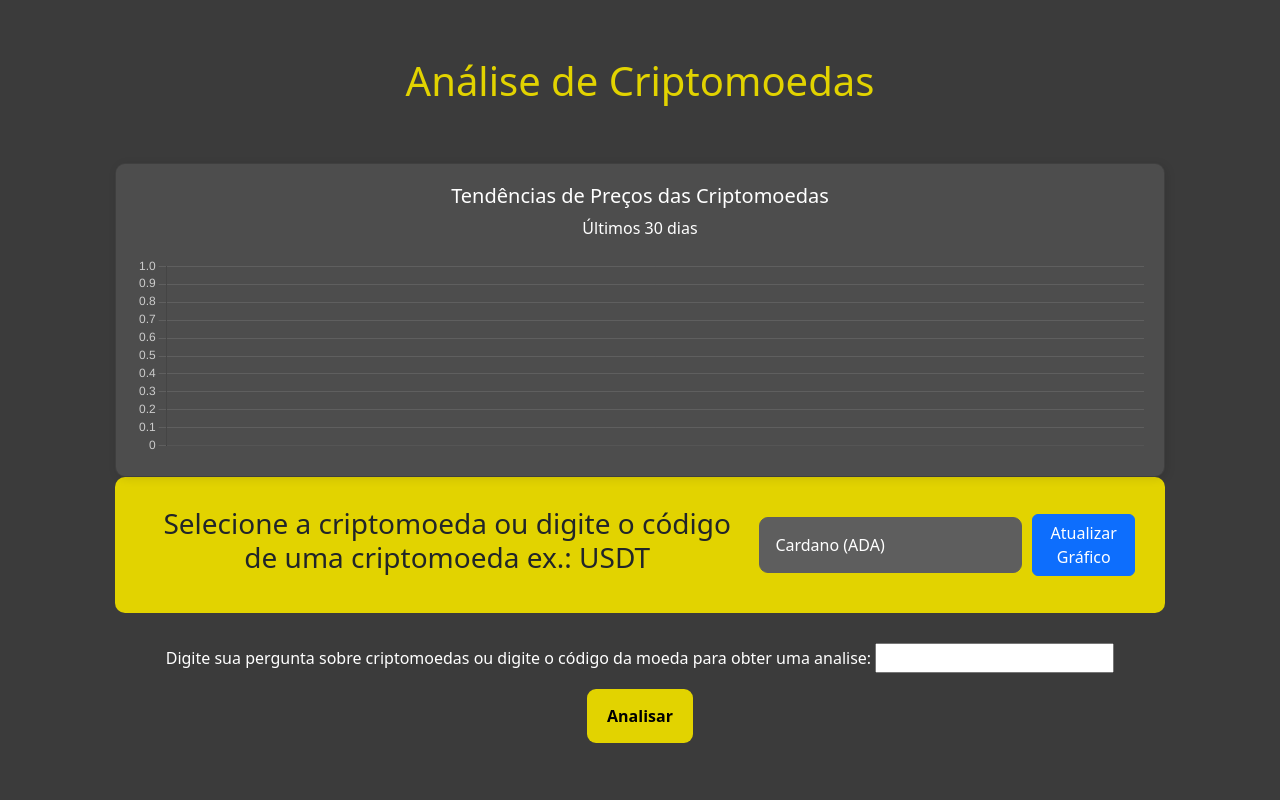
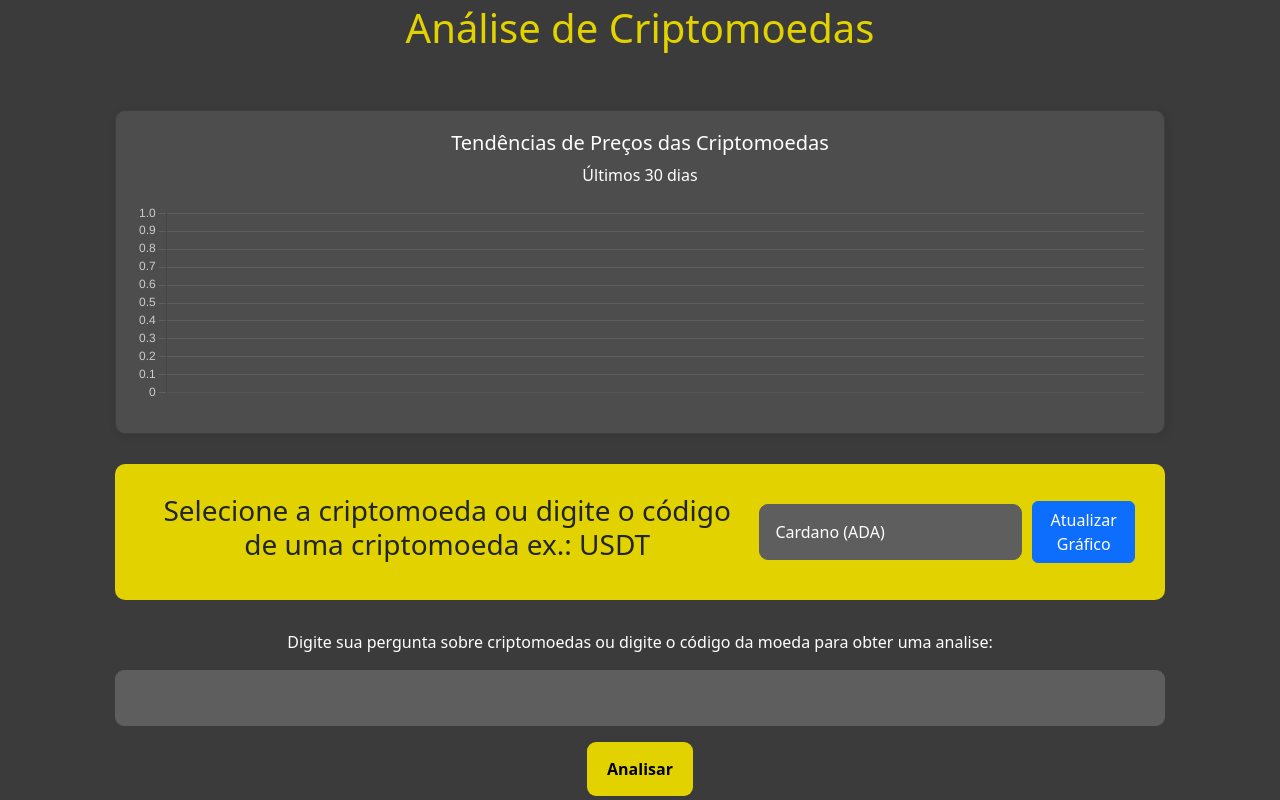
Before and after one commit to joaovitor644/prototype-crypto-IA, a Django app: page /dashboard/ in a window 1280 px wide. Run offline with Django 5.2, Linux system fonts and the light colour scheme; data that the repository does not hold is empty.

Commit message:
Pequenas mudanças no orquestrador e na estilização da página

```diff
--- a/crypto_app/forms.py
+++ b/crypto_app/forms.py
@@ -2,7 +2,6 @@
 
 class CryptoAnalysisForm(forms.Form):
     symbol = forms.CharField(
-        label='Digite sua pergunta sobre criptomoedas ou digite o código da moeda para obter uma analise:',
         max_length=256,
         widget=forms.TextInput(attrs={'class': 'prompt-box'})
     )
--- a/crypto_app/templates/crypto_app/dashboard.html
+++ b/crypto_app/templates/crypto_app/dashboard.html
@@ -40,6 +40,7 @@
                 <div class="alert alert-danger">{{ error }}</div>
                 {% endif %}
                 <form method="post">
+                    <P>Digite sua pergunta sobre criptomoedas ou digite o código da moeda para obter uma analise:</P>
                     {% csrf_token %}
                     {{ form.as_p }}
                     <button type="submit" class="analyze-btn">Analisar</button>
@@ -98,7 +99,7 @@
                         if (data.success) {
                             cryptoChart.data.labels = data.dates;
                             cryptoChart.data.datasets[0].data = data.prices;
-                            cryptoChart.data.datasets[0].label = `${symbol}/USD`
+                            cryptoChart.data.datasets[0].label = `${symbol}/BRL`
                             cryptoChart.update();
 
                             const lastDaysElement = document.getElementById('lastDays');
--- a/crypto_app/utils.py
+++ b/crypto_app/utils.py
@@ -16,7 +16,7 @@
     params = {
         "start": 1,
         "limit": 50,  # Obter os dados das 50 principais criptomoedas
-        "convert": "USD",
+        "convert": "BRL",
     }
 
     try:
@@ -29,9 +29,9 @@
         return {
             "name": random_crypto["name"],
             "symbol": random_crypto["symbol"],
-            "price": random_crypto["quote"]["USD"]["price"],
-            "price_change_24h": random_crypto["quote"]["USD"]["percent_change_24h"],
-            "market_cap": random_crypto["quote"]["USD"]["market_cap"],
+            "price": random_crypto["quote"]["BRL"]["price"],
+            "price_change_24h": random_crypto["quote"]["BRL"]["percent_change_24h"],
+            "market_cap": random_crypto["quote"]["BRL"]["market_cap"],
             "all_time_high": random_crypto.get("max_supply", "N/A"),  # Alta histórica aproximada
         }
     except requests.RequestException as e:
@@ -45,7 +45,7 @@
     headers = {
         "X-CMC_PRO_API_KEY": settings.COINMARKETCAP_API_KEY,
     }
-    params = {"symbol": symbol}
+    params = {'symbol': symbol, 'convert': 'BRL'}
     try:
         response = requests.get(url, headers=headers, params=params)
         response.raise_for_status()
@@ -63,7 +63,7 @@
         dates = [(today - timedelta(days=i)).strftime("%d %b") for i in range(30)][::-1]
 
         # Current price of the cryptocurrency
-        price = data["data"][symbol]["quote"]["USD"]["price"]
+        price = data["data"][symbol]["quote"]["BRL"]["price"]
 
         # Generate mock data with realistic percentage variations for 30 days
         historical_prices = []
@@ -113,7 +113,7 @@
 def get_crypto_data(symbol):
     """Obtém dados da criptomoeda da CoinMarketCap API"""
     url = "https://pro-api.coinmarketcap.com/v1/cryptocurrency/quotes/latest"
-    params = {'symbol': symbol, 'convert': 'USD'}
+    params = {'symbol': symbol, 'convert': 'BRL'}
     headers = {
         'Accepts': 'application/json',
         'X-CMC_PRO_API_KEY': settings.COINMARKETCAP_API_KEY,
--- a/static/crypto_app/style.css
+++ b/static/crypto_app/style.css
@@ -22,9 +22,10 @@
     position: relative;
     height: 200px;
     width: 100%;
+    margin-bottom: 10px;
 }
 
-.crypto-input {
+input .crypto-input {
     flex: 1;
     padding: 15px;
     border: 1px solid #5e5e5e;
@@ -33,7 +34,21 @@
     outline: none;
     font-size: 16px;
     color: white;
+
 }
+
+input {
+    flex: 1;
+    padding: 15px;
+    border: 1px solid #5e5e5e;
+    background-color: #5e5e5e;
+    border-radius: 9px;
+    outline: none;
+    font-size: 16px;
+    color: white;
+    width: 1050px;
+}
+
 
 .select-container {
     background-color: #e2d300;
@@ -43,7 +58,7 @@
     align-items: center;
     gap: 10px; /* Space between input and button */
     max-width: 1050px;
-    margin: auto; /* Center the select container */
+    margin: 30px auto; /* Center the select container */
 }
 
 .btn-update {
@@ -84,6 +99,10 @@
     cursor: pointer;
 }
 
+
+label{
+    display: none;
+}
 p {
     color: white;
 }
```
Also changed, not shown: crypto_app/agents/coin_market_cap.py (+3 -5 lines), crypto_app/templates/crypto_app/index.html (+5 -5 lines), db.sqlite3, 1 other file.
